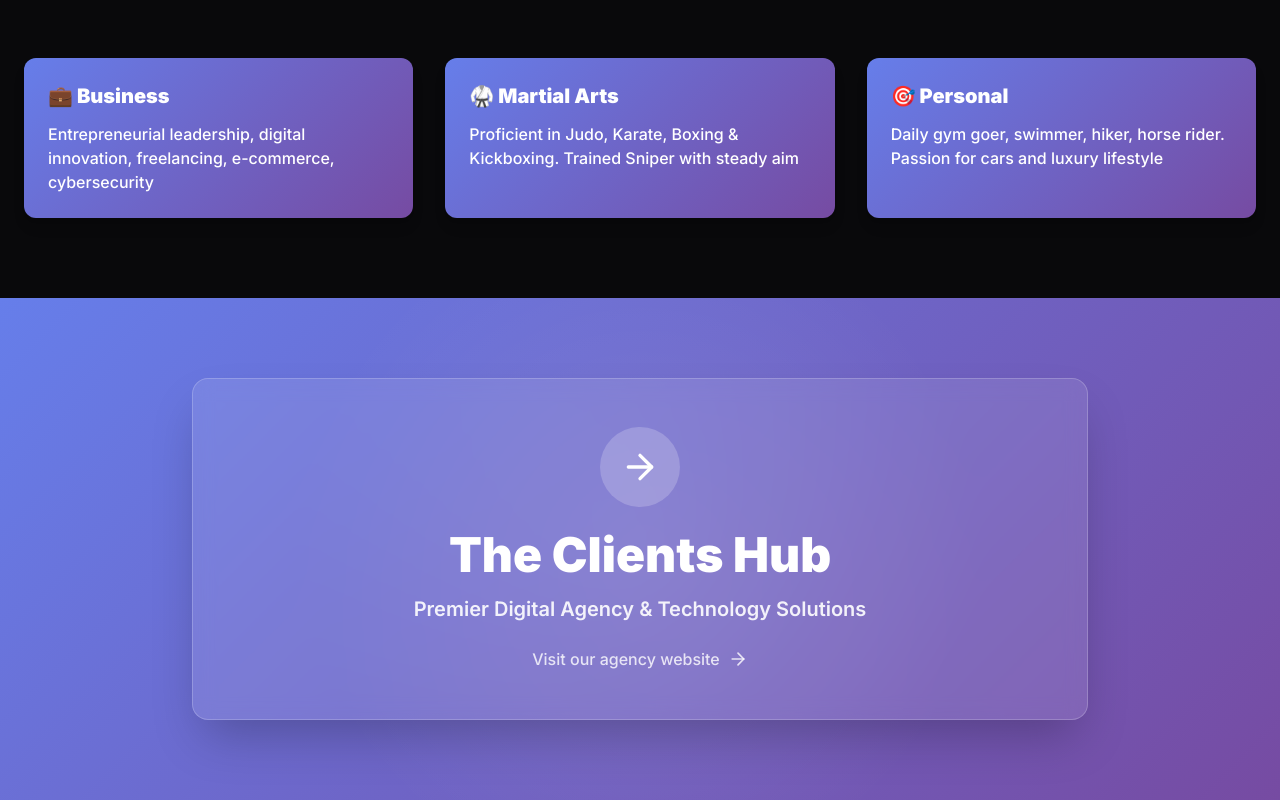
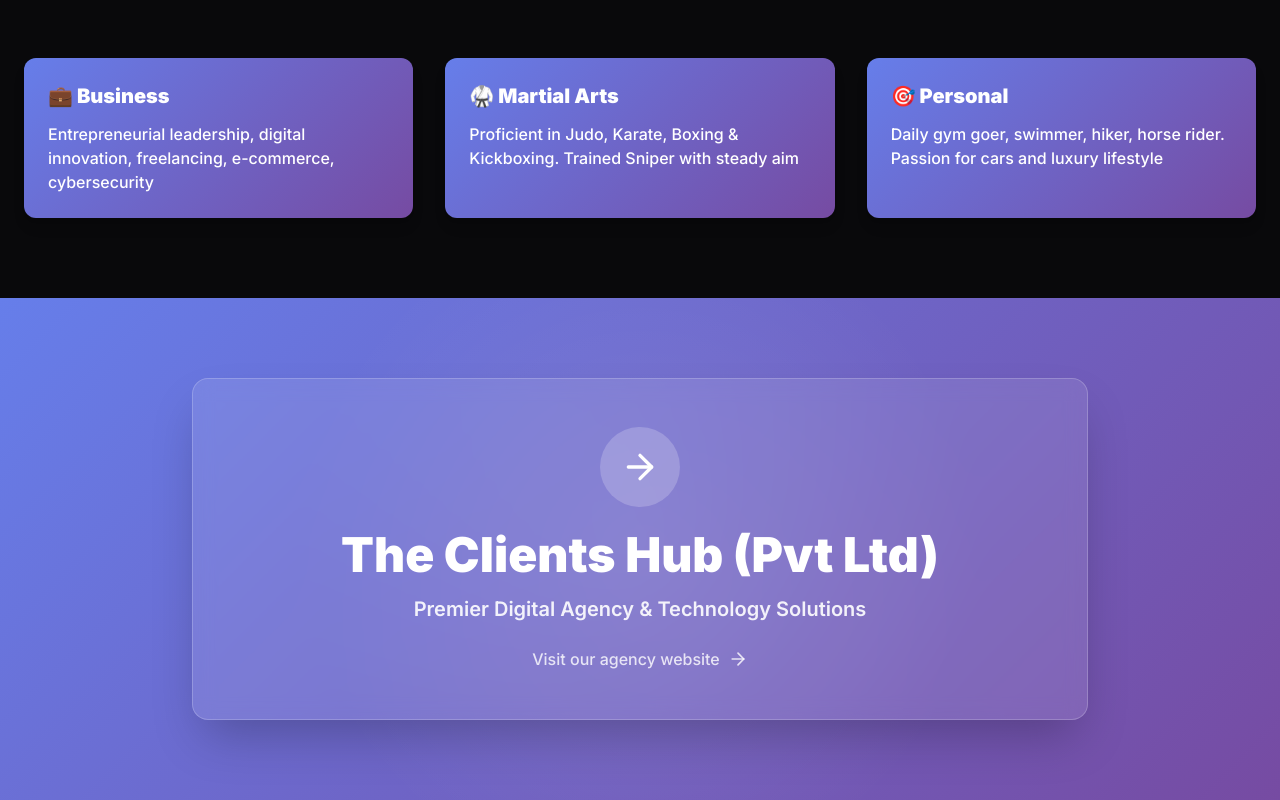
Before and after one commit to MuzammilIr/legends-visual-impact, a React (Vite) app: page / in a window 1280 px wide. Shown: the part 1551-2351 px from the top of the page. Built offline with nearby package versions, Linux system fonts and the light colour scheme.

Commit message:
Refactor: Update Clients Hub section

```diff
--- a/src/pages/Index.tsx
+++ b/src/pages/Index.tsx
@@ -260,7 +260,7 @@ const Index = () => {
                   </div>
 
                   <h2 className="text-4xl md:text-5xl font-black mb-4 group-hover:gradient-text transition-all duration-300">
-                    The Clients Hub
+                    The Clients Hub (Pvt Ltd)
                   </h2>
 
                   <p className="text-xl text-white/90 mb-6 font-semibold">
```
